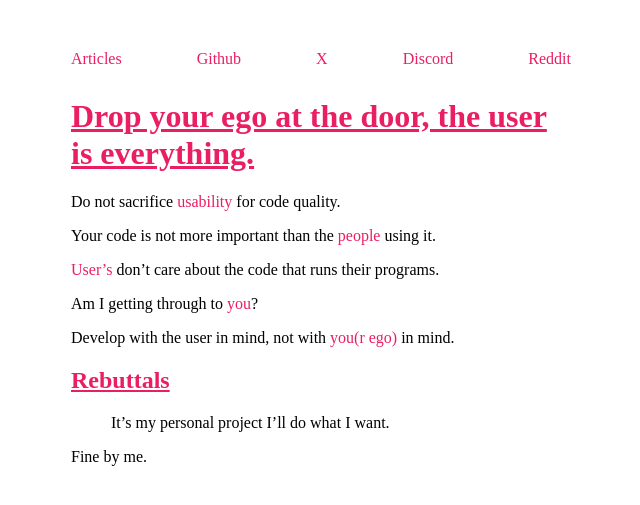
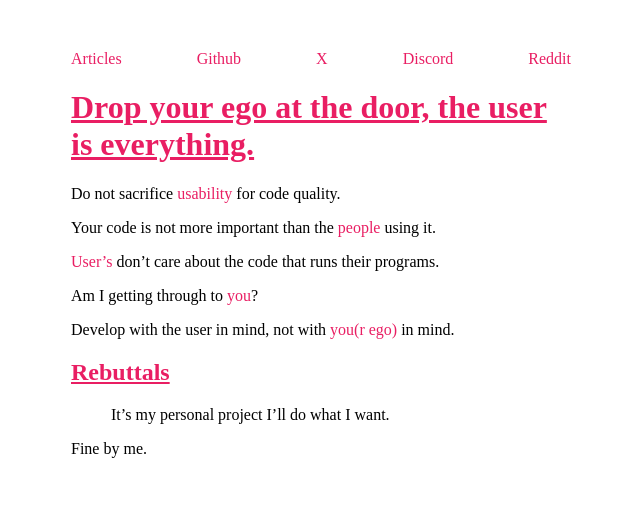
Before and after one commit to joereynolds/joereynolds.github.io, a Jekyll site: the page built from drafts/2020-02-06-the-user-is-everything.md, in a window 1280 px wide. Shown: the top 505 px of the page, without its empty margins (319-959 px from the left). Built offline with Jekyll 4.4.1, drawn with Linux system fonts in a browser that asks for light colours.

Commit message:
Adjust header margin in default layout
Updated header margin from 30px to 15px.

```diff
--- a/_layouts/default.html
+++ b/_layouts/default.html
@@ -17,7 +17,7 @@
     </head>
 
     <body>
-        <header style="margin-bottom: 30px;">
+        <header style="margin-bottom: 15px;">
             <a href="/">Articles</a>
             <a href="https://github.com/joereynolds" target="_blank">Github</a>
             <a href="https://x.com/goodgamefactory">X</a>
```
